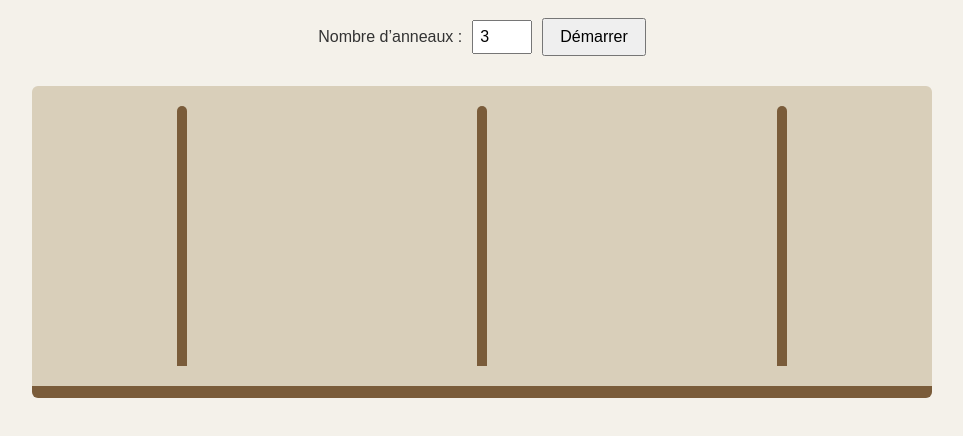
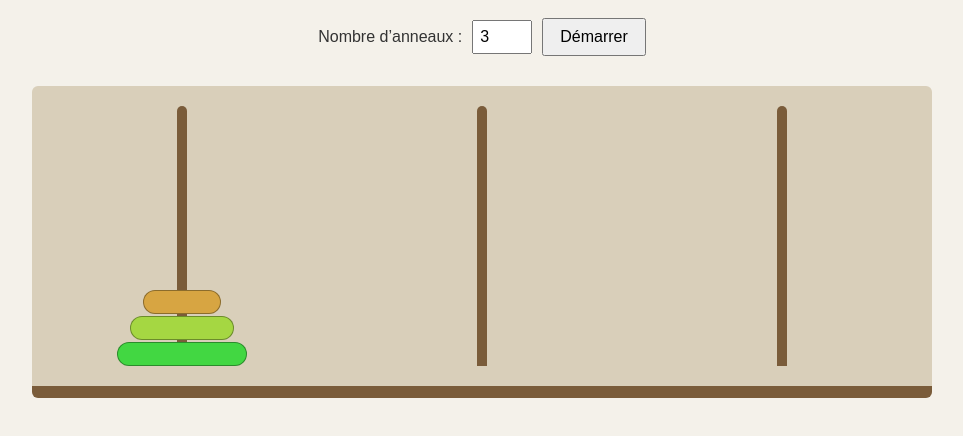
Before and after one commit to sheinezbenbk/hanoi, a plain HTML site: page index.html in a window 1280 px wide. Both pictures are taken after a click on the button "Démarrer". Shown: the part 60-496 px from the top of the page, without its empty margins (158-1121 px from the left). Drawn offline with Linux system fonts and the light colour scheme.

Commit message:
correction du fichier md

```diff
--- a/script.js
+++ b/script.js
@@ -0,0 +1,60 @@
+// ÉTAT DU JEU : trois piles (tableaux). Le bas de la pile est à l'indice 0.
+// Une taille vaut 1 (plus petit anneau) à nb (plus grand anneau).
+// Le DOM n'est jamais la source de vérité : tout l'affichage vient de cet état.
+var etat = [[], [], []];
+
+var NB_MIN = 1;
+var NB_MAX = 8;
+
+var champNb = document.getElementById("nb-anneaux");
+var btnDemarrer = document.getElementById("btn-demarrer");
+var tours = document.querySelectorAll("#plateau .tour");
+
+// Lit le champ, le corrige si besoin (entier entre 1 et 8) et renvoie la valeur.
+function lireNombreAnneaux() {
+  var n = parseInt(champNb.value, 10);
+  if (isNaN(n)) {
+    n = 3;
+  }
+  n = Math.max(NB_MIN, Math.min(NB_MAX, n));
+  champNb.value = n;
+  return n;
+}
+
+// Réinitialise l'état : tous les anneaux sur la première tour,
+// du plus grand (en bas) au plus petit (en haut).
+function initialiserEtat(nb) {
+  etat = [[], [], []];
+  for (var taille = nb; taille >= 1; taille--) {
+    etat[0].push(taille);
+  }
+}
+
+// Reconstruit entièrement l'affichage à partir de l'état.
+function rendre() {
+  for (var i = 0; i < tours.length; i++) {
+    var tour = tours[i];
+    tour.textContent = ""; // vide la tour : aucun doublon possible
+
+    for (var j = 0; j < etat[i].length; j++) {
+      var taille = etat[i][j];
+      var anneau = document.createElement("div");
+      anneau.className = "anneau";
+      anneau.dataset.taille = taille;
+      // largeur croissante avec la taille : de 30 % (taille 1) à 100 % (taille 8)
+      anneau.style.width = (20 + taille * 10) + "%";
+      anneau.style.backgroundColor = "hsl(" + (taille * 40) + ", 65%, 55%)";
+      tour.appendChild(anneau);
+    }
+  }
+}
+
+function demarrer() {
+  initialiserEtat(lireNombreAnneaux());
+  rendre();
+}
+
+btnDemarrer.addEventListener("click", demarrer);
+
+// Affichage initial (plateau vide tant qu'on n'a pas cliqué)
+rendre();
--- a/style.css
+++ b/style.css
@@ -69,3 +69,12 @@ h1 {
   border-radius: 5px 5px 0 0;
   z-index: 0;
 }
+
+.anneau {
+  position: relative;
+  z-index: 1;
+  height: 24px;
+  margin-top: 2px;
+  border-radius: 12px;
+  border: 1px solid rgba(0, 0, 0, 0.35);
+}
```
Also changed, not shown: 1 other file.
